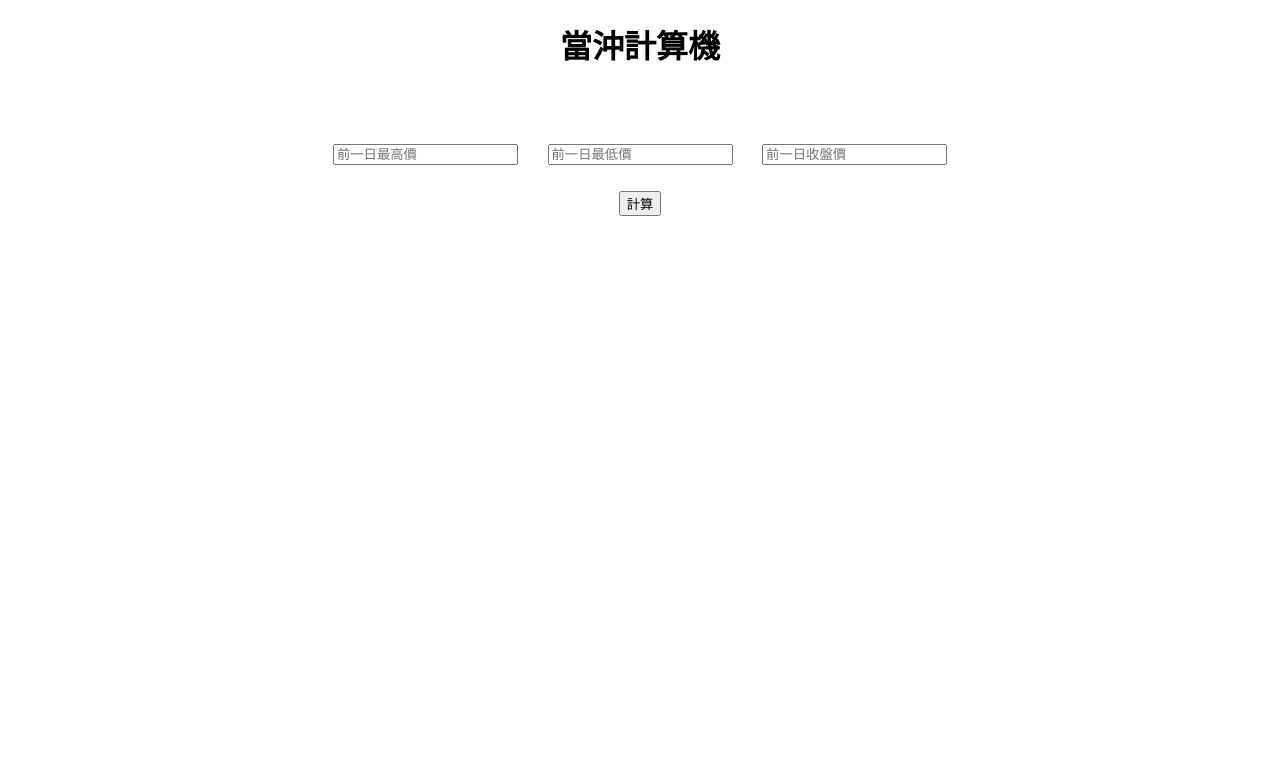
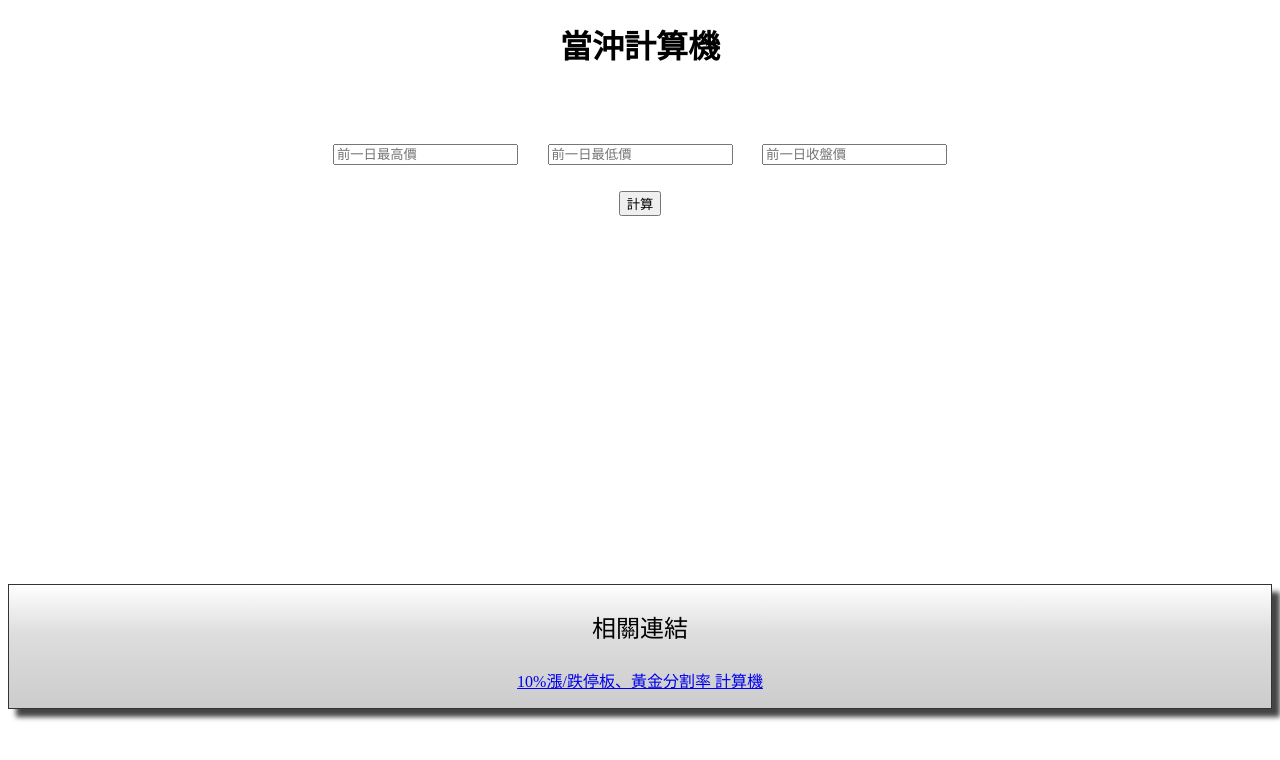
Before and after one commit to Celine10811020/Stock.DangChong, a plain HTML site: page index.html in a window 1280 px wide. Drawn offline with nearby package versions, Linux system fonts and the light colour scheme.

Commit message:
add from atom

```diff
--- a/index.html
+++ b/index.html
@@ -37,6 +37,16 @@
       <a class="green" id="SellSell"> </a>
     </div>
   </div>
+
+  <div class="blank"></div>
+
+  <div class="information">
+    <font size="5">
+      <p align="center"> 相關連結 </p>
+    </font>
+
+    <p> <a href="https://celine10811020.github.io/StockGoldenSection/" target="_blank"> 10%漲/跌停板、黃金分割率 計算機 </a> </p>
+  </div>
 </body>
 
 <script src="declare.js"></script>
--- a/style.css
+++ b/style.css
@@ -41,3 +41,18 @@
 {
   color: #008200;
 }
+
+.blank
+{
+  height: 30px;
+}
+
+.information
+{
+  margin-bottom: auto;
+  border: 1px solid #333;
+  box-shadow: 8px 8px 5px #444;
+  padding-bottom: auto;
+  text-align: center;
+  background-image: linear-gradient(180deg, #fff, #ddd 40%, #ccc);
+}
```
